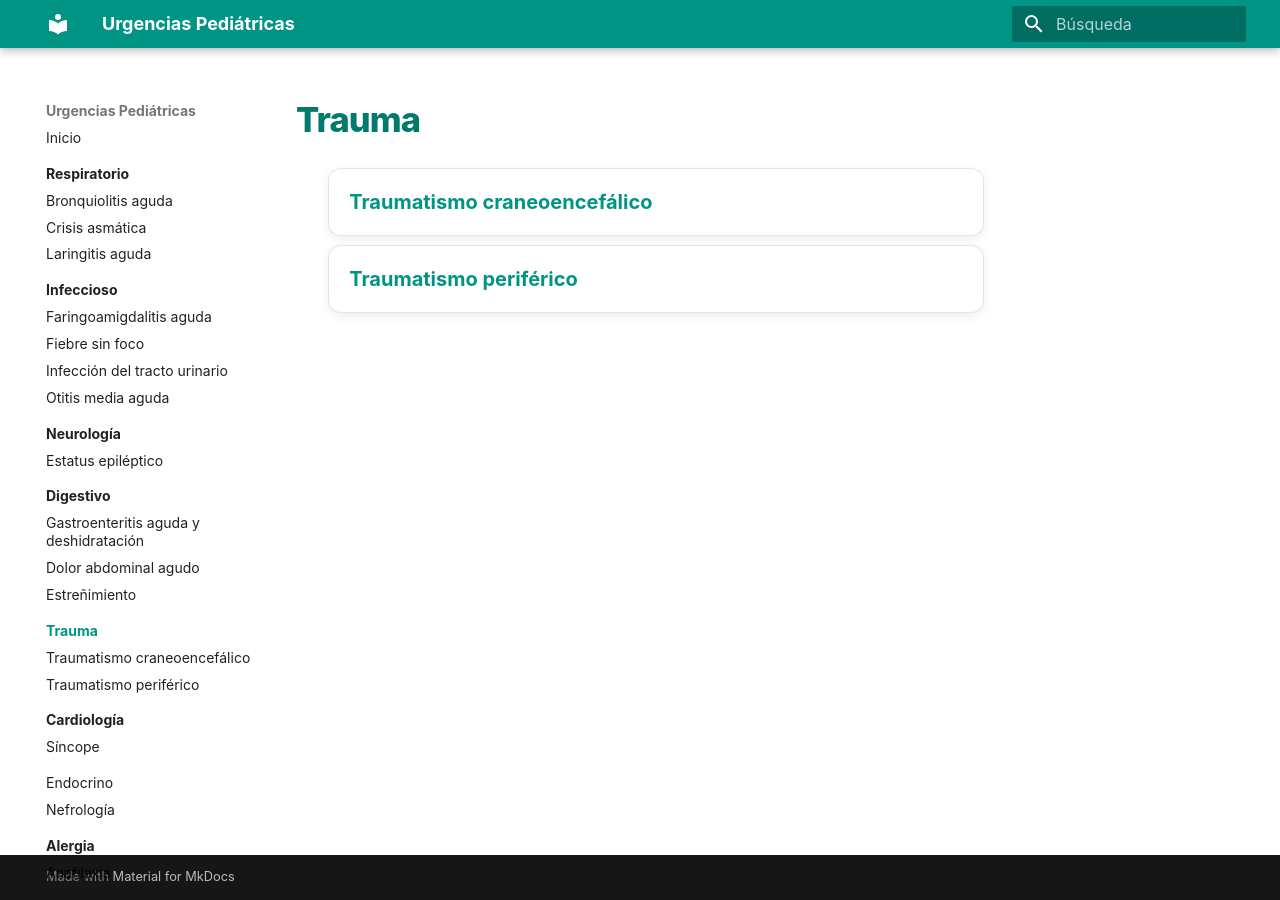
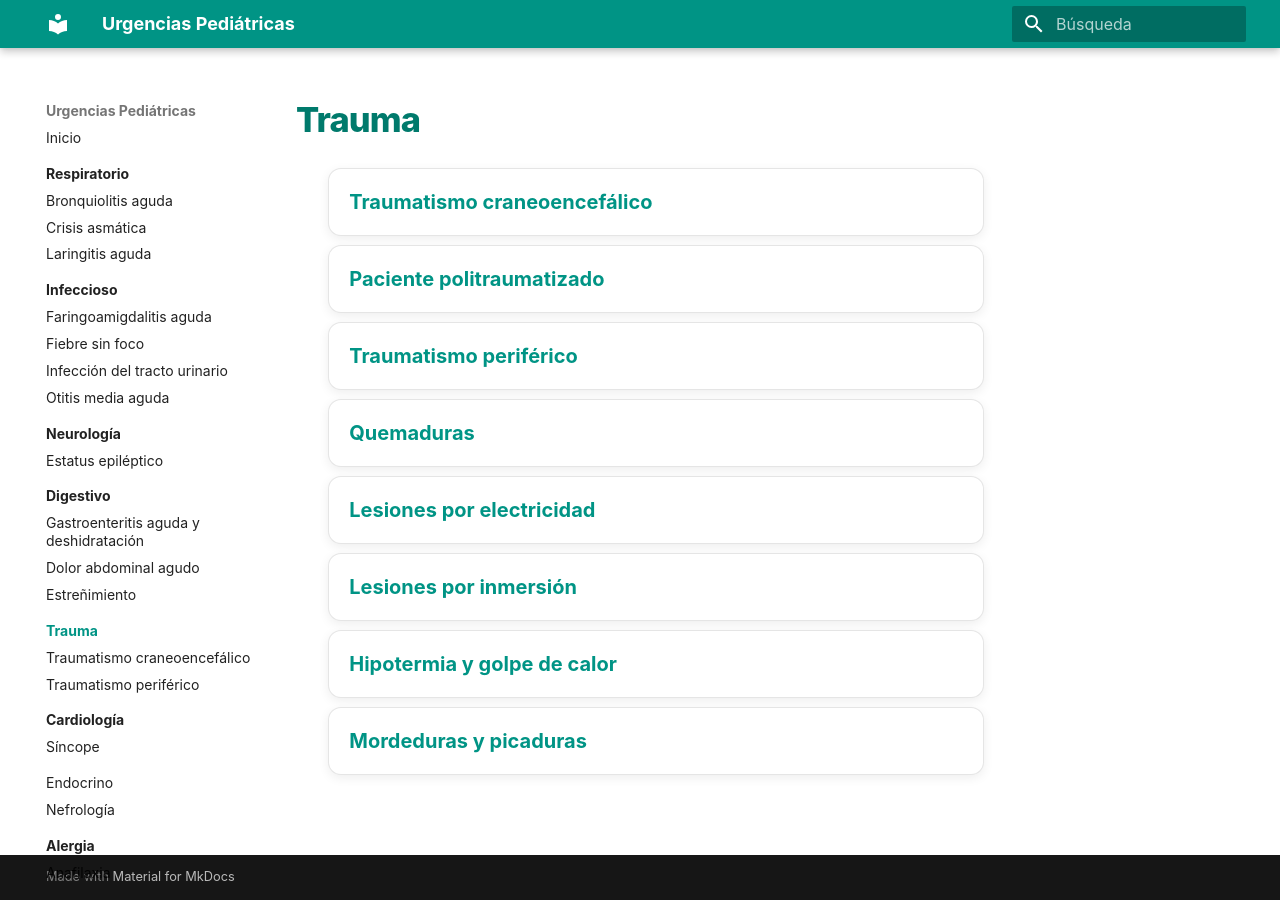
Before and after one commit to gonzaloares/urgencias-pediatricas, an MkDocs documentation site: the page built from docs/trauma/index.md, in a window 1280 px wide. Built offline with MkDocs 1.6.1 and Material for MkDocs 9.7.7, drawn with Linux system fonts in a browser that asks for light colours.

Commit message:
Actualiza índice trauma

```diff
--- a/docs/trauma/index.md
+++ b/docs/trauma/index.md
@@ -3,6 +3,12 @@
 <div class="protocol-index" markdown="1">
 
 - [Traumatismo craneoencefálico](traumatismo-craneoencefalico.md)
+- [Paciente politraumatizado](politraumatizado.md)
 - [Traumatismo periférico](traumatismo-periferico.md)
+- [Quemaduras](quemaduras.md)
+- [Lesiones por electricidad](lesiones-electricidad.md)
+- [Lesiones por inmersión](lesiones-inmersion.md)
+- [Hipotermia y golpe de calor](hipotermia-golpe-calor.md)
+- [Mordeduras y picaduras](mordeduras-picaduras.md)
 
 </div>
```
